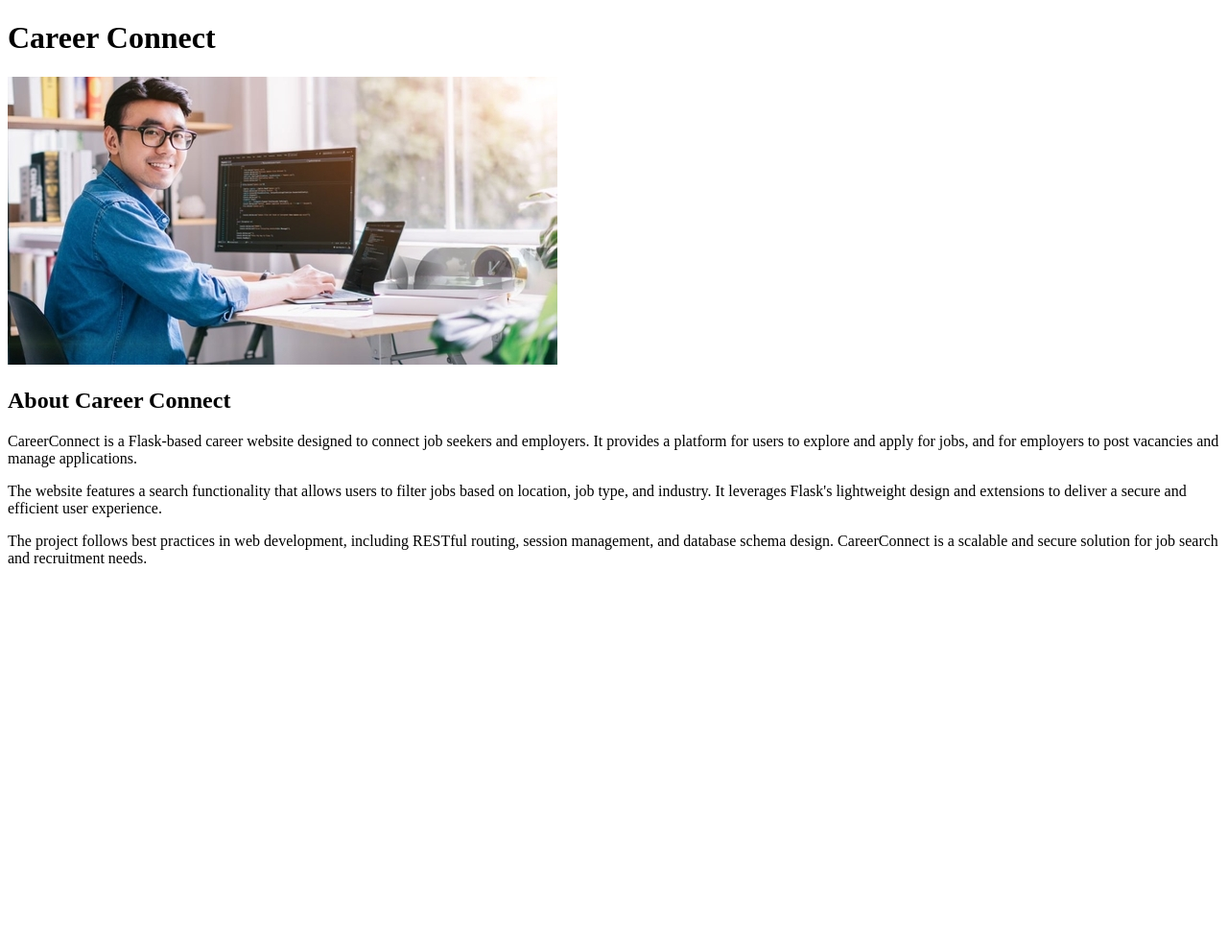
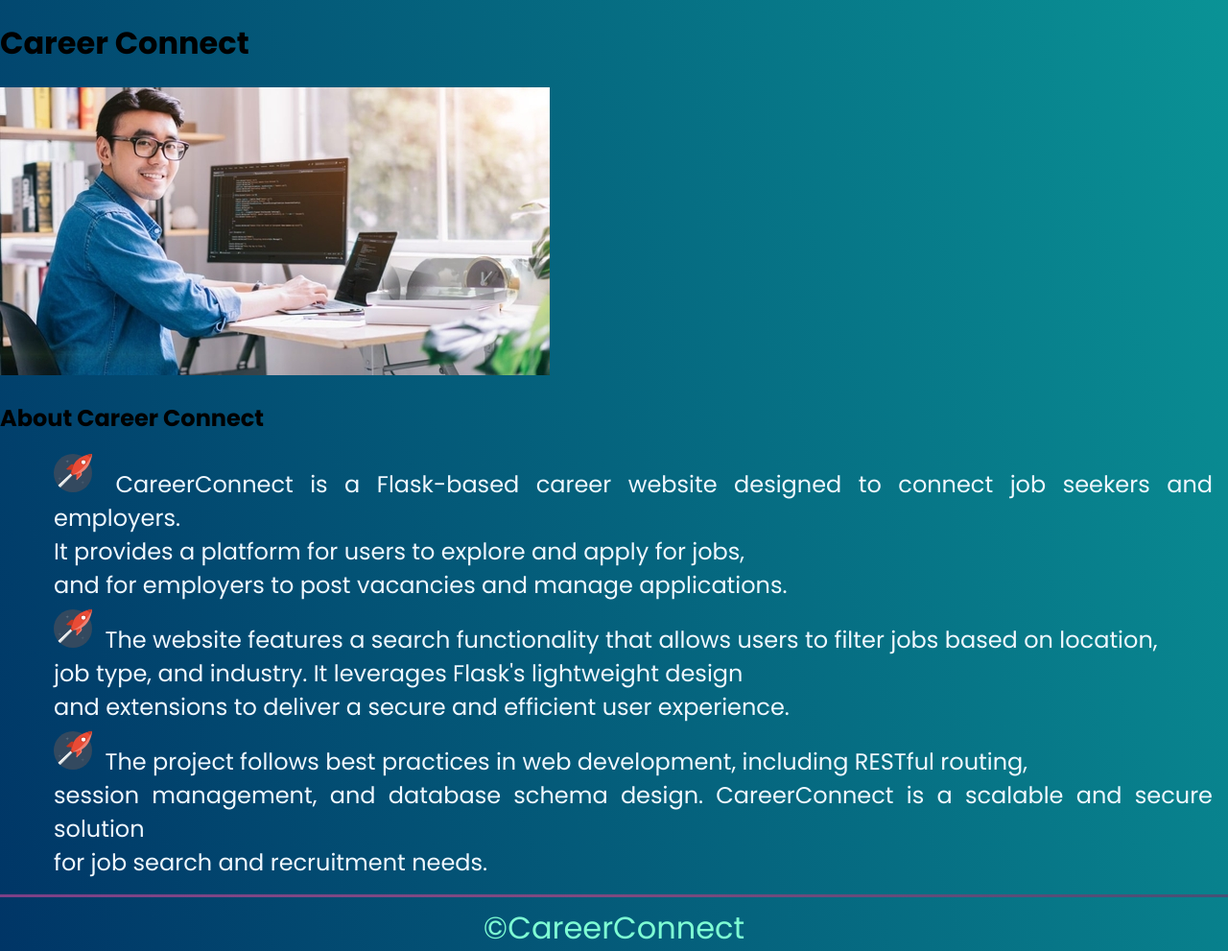
Before and after one commit to harshitshukla-github/Flask-ModernApproach, a Flask app: page / in a window 1280 px wide. Shown: the whole page at 96% size. Before the commit the page ends 587 px from the top, so only its background shows below. Run offline with Flask 3, Linux system fonts and the light colour scheme.

Commit message:
Fourth Commit: Adding CSS to the HTML index.html file.

```diff
--- /dev/null
+++ b/static/StyleSheet/index.css
@@ -0,0 +1,38 @@
+@import url('https://fonts.googleapis.com/css2?family=Poppins:ital,wght@0,100;0,200;0,300;0,400;0,500;0,600;0,700;1,100;1,200;1,300;1,400;1,500;1,600;1,700&display=swap');
+
+html,body{
+    margin: 0;
+    padding: 0;
+    font-family: 'Poppins', sans-serif;
+    box-sizing: border-box;
+}
+
+body{
+    background: linear-gradient(72.35deg, #003566, #0a9396);
+}
+
+.header-list{
+    list-style-position: inside;
+    list-style-image: url('../icons/rocket-svgrepo-com.svg');
+    text-align: justify;
+    justify-content: space-between;
+
+}
+
+.header-list li{
+    margin: 0.5rem 1rem;
+    font-size: 1.5rem;
+    color: aliceblue;
+}
+
+.hr-footer{
+    border: 0;
+    height: 3px;
+    background-image: linear-gradient(to right, rgba(248, 74, 167, 0.5), rgba(167, 68, 130, 0.75), rgba(105, 54, 104, 0.65));
+}
+
+footer{
+    text-align: center;
+    font-size: 2rem;
+    color: aquamarine;
+}
--- a/templates/index.html
+++ b/templates/index.html
@@ -4,29 +4,36 @@
     <meta charset="UTF-8">
     <meta name="viewport" content="width=device-width, initial-scale=1.0">
     <title>Career Connect</title>
+    <link rel="stylesheet" href="{{ url_for('static', filename='StyleSheet/index.css') }}">
 </head>
 <body>
     <h1>Career Connect</h1>
     <img src={{ url_for('static', filename='images/reference.jpeg') }} alt="An Image">
     <header>
         <h2>About Career Connect</h2>
-        <p>
-            CareerConnect is a Flask-based career website designed to connect job seekers and employers.
-            It provides a platform for users to explore and apply for jobs,
-            and for employers to post vacancies and manage applications.
-        </p>
+        <ul class="header-list">
+            <li>
+                CareerConnect is a Flask-based career website designed to connect job seekers and employers.<br>
+                It provides a platform for users to explore and apply for jobs,<br>
+                and for employers to post vacancies and manage applications.
+            </li>
 
-        <p>
-            The website features a search functionality that allows users to filter jobs based on location,
-            job type, and industry. It leverages Flask's lightweight design
-            and extensions to deliver a secure and efficient user experience.
-        </p>
+            <li>
+                The website features a search functionality that allows users to filter jobs based on location,<br>
+                job type, and industry. It leverages Flask's lightweight design<br>
+                and extensions to deliver a secure and efficient user experience.
+            </li>
 
-        <p>
-            The project follows best practices in web development, including RESTful routing,
-            session management, and database schema design. CareerConnect is a scalable and secure solution
-            for job search and recruitment needs.
-        </p>
+            <li>
+                The project follows best practices in web development, including RESTful routing,<br>
+                session management, and database schema design. CareerConnect is a scalable and secure solution<br>
+                for job search and recruitment needs.
+            </li>
+        </ul>
     </header>
+    <hr class="hr-footer">
+    <footer>
+        <aside>&copy;CareerConnect</aside>
+    </footer>
 </body>
 </html>
```
Also changed, not shown: static/icons/rocket-svgrepo-com.svg (added).
